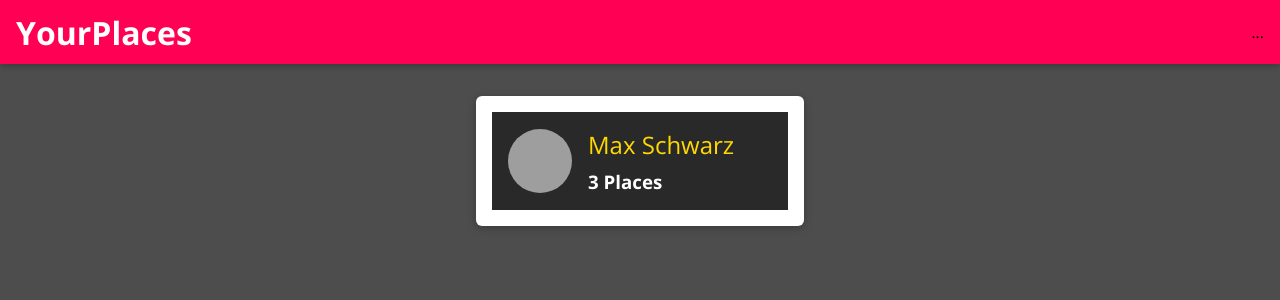
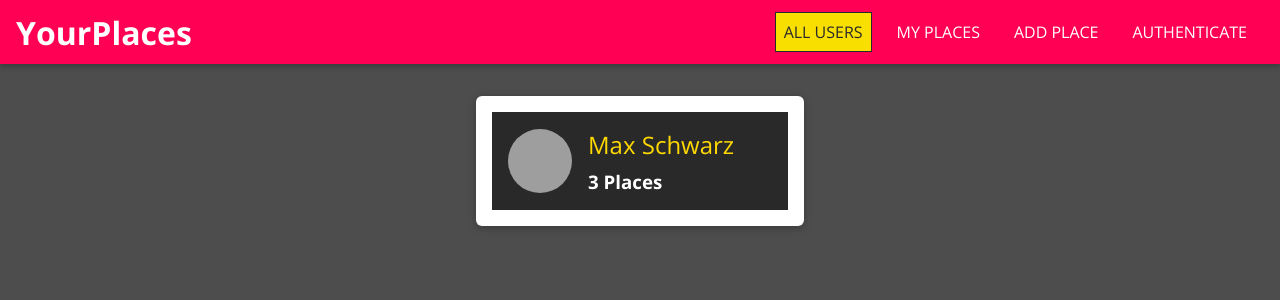
Before and after one commit to tanish-1/udemyMiniProject, a React (Vite) app: page / in a window 1280 px wide. Shown: the top 300 px of the page. Built offline with nearby package versions, Linux system fonts and the light colour scheme; grey boxes are pictures that could not be loaded.

Commit message:
navlinks added

```diff
--- a/src/shared/components/Navigation/MainNavigation.jsx
+++ b/src/shared/components/Navigation/MainNavigation.jsx
@@ -2,6 +2,7 @@ import React from 'react';
 import './MainNavigation.css'
 import {Link} from "react-router-dom";
 import MainHeader from "./MainHeader";
+import NavLinks from "./NavLinks.jsx";
 const MainNavigation = (props) => {
     return (
       <MainHeader>
@@ -14,7 +15,7 @@ const MainNavigation = (props) => {
              <Link to = "/">YourPlaces</Link>
           </h1>
           <nav>
-              ...
+            <NavLinks/>
           </nav>
       </MainHeader>
     );
--- a/src/shared/components/Navigation/NavLinks.css
+++ b/src/shared/components/Navigation/NavLinks.css
@@ -0,0 +1,76 @@
+.nav-links {
+    list-style: none;
+    margin: 0;
+    padding: 0;
+    width: 100%;
+    height: 100%;
+    display: flex;
+    flex-direction: column;
+    justify-content: center;
+    align-items: center;
+}
+
+.nav-links li {
+    margin: 1rem;
+}
+
+.nav-links a {
+    border: 1px solid transparent;
+    color: #292929;
+    text-decoration: none;
+    padding: 0.5rem;
+}
+
+.nav-links a:hover,
+.nav-links a:active,
+.nav-links a.active {
+    background: #f8df00;
+    border-color: #292929;
+    color: #292929;
+}
+
+.nav-links button {
+    cursor: pointer;
+    border: 1px solid #292929;
+    color: #292929;
+    background: transparent;
+    padding: 0.5rem;
+    font: inherit;
+}
+
+.nav-links button:focus {
+    outline: none;
+}
+
+.nav-links button:hover,
+.nav-links button:active {
+    background: #292929;
+    color: white;
+}
+
+@media (min-width: 768px) {
+    .nav-links {
+        flex-direction: row;
+    }
+
+    .nav-links li {
+        margin: 0 0.5rem;
+    }
+
+    .nav-links a {
+        color: white;
+        text-decoration: none;
+    }
+
+    .nav-links button {
+        border: 1px solid white;
+        color: white;
+        background: transparent;
+    }
+
+    .nav-links button:hover,
+    .nav-links button:active {
+        background: #f8df00;
+        color: #292929;
+    }
+}
--- a/src/shared/components/Navigation/NavLinks.jsx
+++ b/src/shared/components/Navigation/NavLinks.jsx
@@ -0,0 +1,23 @@
+import React from 'react';
+import './NavLinks.css'
+import { NavLink } from 'react-router-dom'
+const NavLinks = (props) => {
+    return (
+       <ul className="nav-links">
+           <li>
+               <NavLink to="/">ALL USERS</NavLink>
+           </li>
+           <li>
+               <NavLink to="/u1/places">MY PLACES</NavLink>
+           </li>
+           <li>
+               <NavLink to="/places/new">ADD PLACE</NavLink>
+           </li>
+           <li>
+               <NavLink to="/auth">AUTHENTICATE</NavLink>
+           </li>
+       </ul>
+    );
+};
+
+export default NavLinks;
```
